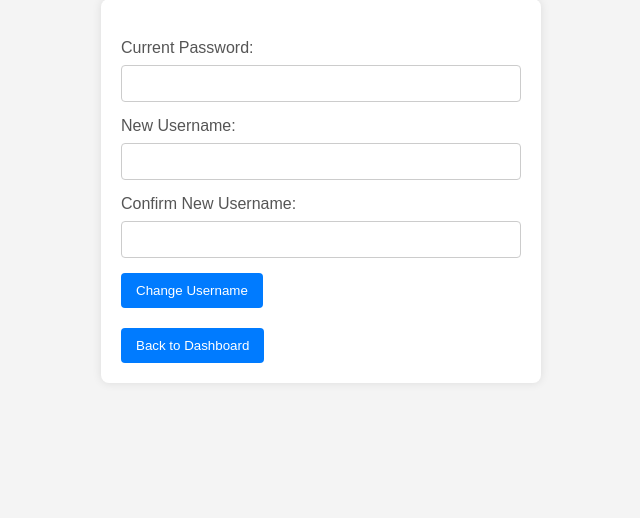
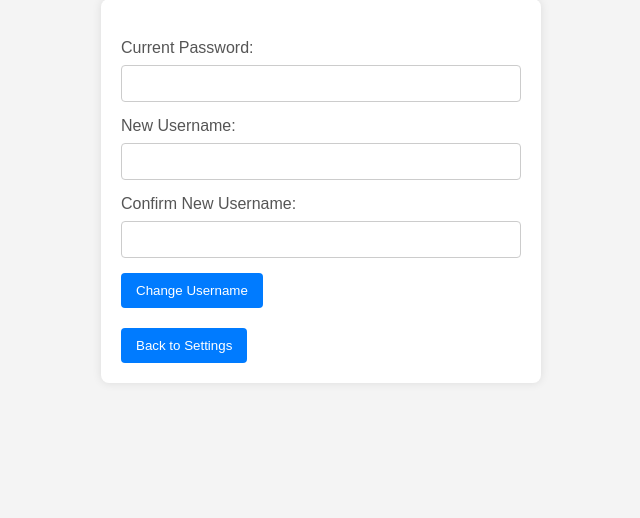
Before and after one commit to npatel126/Recipe-Community-, a PHP site: page /change_username.php in a window 1280 px wide. Shown: the part 51-569 px from the top of the page, without its empty margins (319-959 px from the left). Run offline with PHP 8.4, Linux system fonts and the light colour scheme; a user stored in the database is signed in.

Commit message:
Update change_username.php
Changed back button to go to new user settings page.

```diff
--- a/www/change_username.php
+++ b/www/change_username.php
@@ -96,8 +96,8 @@ if ($_SERVER["REQUEST_METHOD"] == "POST") {
             <input type="text" id="confirm_username" name="confirm_username" required>
             <button type="submit">Change Username</button>
         </form>
-        <form action="dashboard.php">
-            <button type="submit">Back to Dashboard</button>
+        <form action="user_settings.php">
+            <button type="submit">Back to Settings</button>
         </form>
     </main>
 </body>
```
